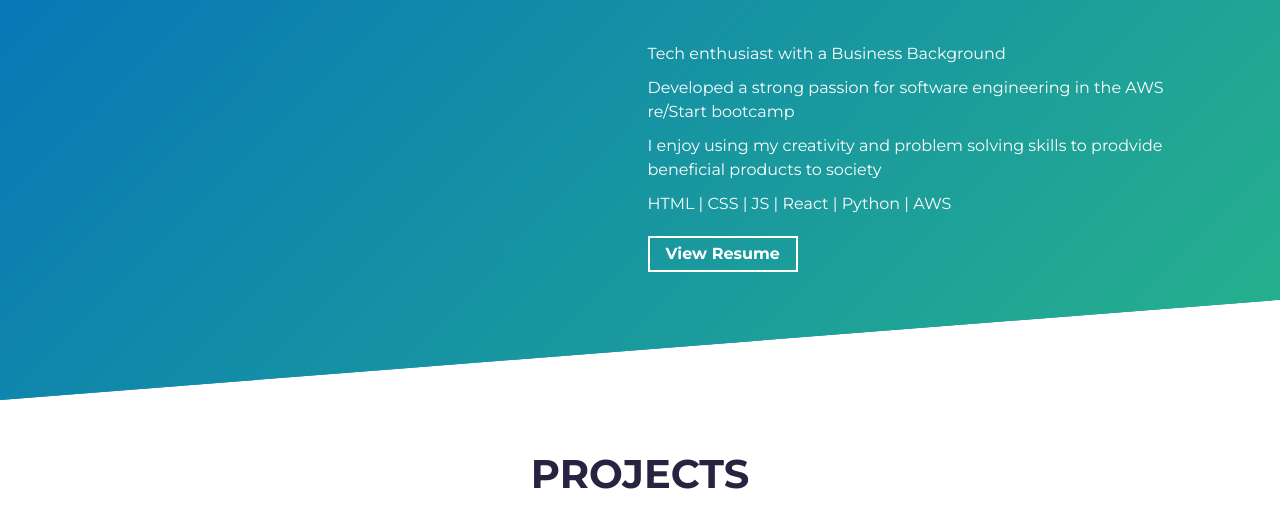
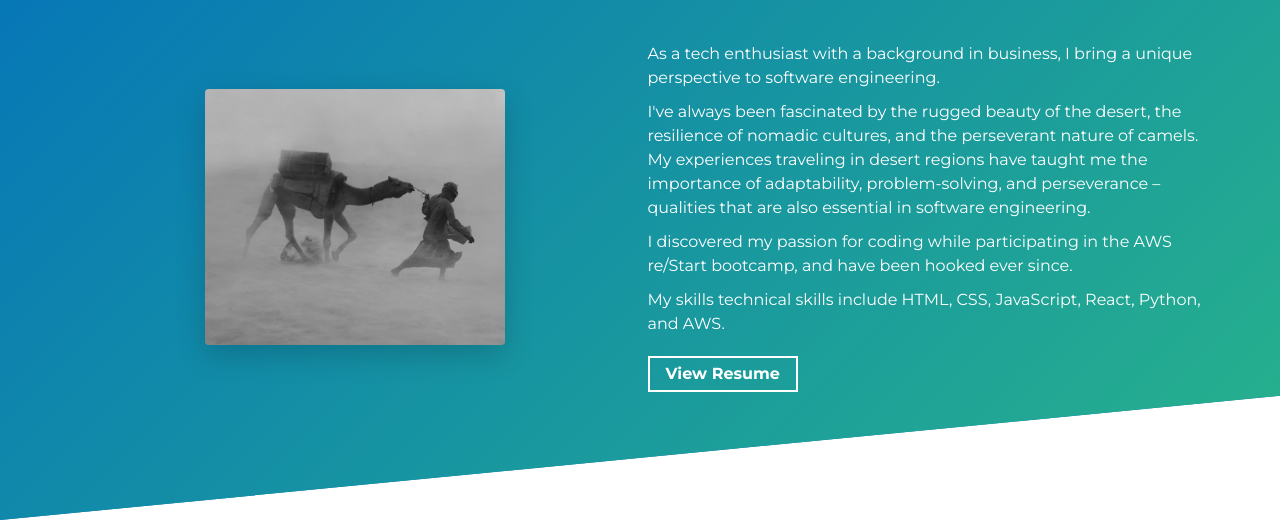
Before and after one commit to Abdulaziz-MI/portfolio, a website built with Parcel: page src/index.html in a window 1280 px wide. Shown: the part 901-1423 px from the top of the page. Built offline with nearby package versions, Linux system fonts and the light colour scheme.

Commit message:
Profile img addition

```diff
--- a/src/index.html
+++ b/src/index.html
@@ -1,14 +1,3 @@
-<!--
-  Hello!
-  -
-  Simplefolio is a clean and responsive portfolio template for Developers!
-  Created by Jacobo Martinez.
-  -
-  Github Repo: https://github.com/cobiwave/simplefolio/
-  Readme: https://github.com/cobiwave/simplefolio/README.md
-  -
-  For business & inquires, contact me -> jacobojavier98@gmail.com
--->
 <!DOCTYPE html>
 <html lang="en" class="sr">
 
@@ -18,22 +7,17 @@
   <meta name="viewport" content="width=device-width, initial-scale=1" />
   <link rel="shortcut icon" type="image/png" href="assets/favicon.png" />
 
-  <!-- Todo: put here your site title -->
-  <title>Abdulaziz Alzaid | Developer</title>
-  <!-- Todo: add some coding keywords below - e.g: (javascript, yourusername, etc) -->
+  <title>Abdulaziz</title>
+
   <meta name="keywords" content="Abdulaziz-Mi, Abdulaziz, javascript, react, web development" />
-  <!-- Todo: improve your SEO by adding a small description of you -->
-  <meta name="description" content="Abdulaziz Alzaid | Developer" />
+  <meta name="description" content="Abdulaziz" />
 
   <link rel="stylesheet" href="https://cdnjs.cloudflare.com/ajax/libs/font-awesome/4.7.0/css/font-awesome.min.css" />
   <link rel="stylesheet" href="styles.scss" />
   <script defer src="https://unpkg.com/scrollreveal@4.0.0/dist/scrollreveal.min.js"></script>
-
-  <!-- Todo: remove the below script once you finish your portfolio -->
-  <script async defer src="https://buttons.github.io/buttons.js"></script>
 </head>
 
-<!-- Todo: read the following HTML Todos to create your stunning portfolio website -->
+
 
 <body>
   <div id="top"></div>
@@ -60,22 +44,27 @@
       <div class="row about-wrapper">
         <div class="col-md-6 col-sm-12">
           <div class="about-wrapper__image load-hidden">
-            <!-- <img alt="Profile Image" class="img-fluid rounded shadow-lg" height="auto" width="300px"
-              src="assets/profile.jpg" alt="Profile Image" /> -->
+            <img alt="Profile Image" class="img-fluid rounded shadow-lg" height="auto" width="300px"
+              src="assets/profile.png" alt="Profile Image" />
           </div>
         </div>
         <div class="col-md-6 col-sm-12">
           <div class="about-wrapper__info load-hidden">
             <p class="about-wrapper__info-text">
-              Tech enthusiast with a Business Background</p>
-            <p class="about-wrapper__info-text">
-              Developed a strong passion for software engineering in the AWS re/Start bootcamp
-            </p>
-            <p class="about-wrapper__info-text"> I enjoy using my creativity and problem solving skills to prodvide
-              beneficial products to society
+              As a tech enthusiast with a background in business, I bring a unique perspective to software engineering.
             </p>
             <p class="about-wrapper__info-text">
-              HTML | CSS | JS | React | Python | AWS
+              I've always been fascinated by the rugged beauty of the desert, the resilience of nomadic cultures, and
+              the perseverant nature of camels. My experiences traveling in desert regions have taught me the importance
+              of adaptability, problem-solving, and perseverance – qualities that are also
+              essential in software engineering.
+            </p>
+            <p class="about-wrapper__info-text">
+              I discovered my passion for coding while participating in the AWS re/Start bootcamp, and have been hooked
+              ever since.
+            </p>
+            <p class="about-wrapper__info-text">
+              My skills technical skills include HTML, CSS, JavaScript, React, Python, and AWS.
             </p>
 
             <span class="d-flex mt-3">
@@ -96,7 +85,6 @@
       <div class="project-wrapper">
         <h2 class="section-title dark-blue-text">Projects</h2>
 
-        <!-- Notice: each .row is a project -->
         <div class="row">
           <div class="col-lg-4 col-sm-12">
             <div class="project-wrapper__text load-hidden">
@@ -104,9 +92,9 @@
               <div>
                 <p> HTML | CSS (Bootstrap) | JS | APIs</p>
                 <p class="mb-4">
-                  Kalimah is an educational application that allows users to read, listen, and ponder over Arabic verses
+                  Kalimah is an educational app that allows users to read, listen, and ponder over Arabic verses
                   from the Quran and scholarly explanations of those verses.
-                  <br>
+                  <br> <br>
                   The user is presented with a random verse and is expected to fill in the missing word from the
                   translation using a text input. A scholarly explanation of the verse is provided after the correct
                   answer is submitted. The project aims to add new features like multiple choice mode, user login, daily
@@ -136,7 +124,6 @@
         </div>
         <!-- /END Project -->
 
-        <!-- Notice: each .row is a project -->
         <div class="row">
           <div class="col-lg-4 col-sm-12">
             <div class="project-wrapper__text load-hidden">
@@ -173,7 +160,7 @@
         </div>
         <!-- /END Project -->
 
-        <!-- Notice: each .row is a project -->
+
         <div class="row">
           <div class="col-lg-4 col-sm-12">
             <div class="project-wrapper__text load-hidden">
```
Also changed, not shown: src/assets/profile.jpg (deleted), src/assets/profile.png (added), 1 other file.
